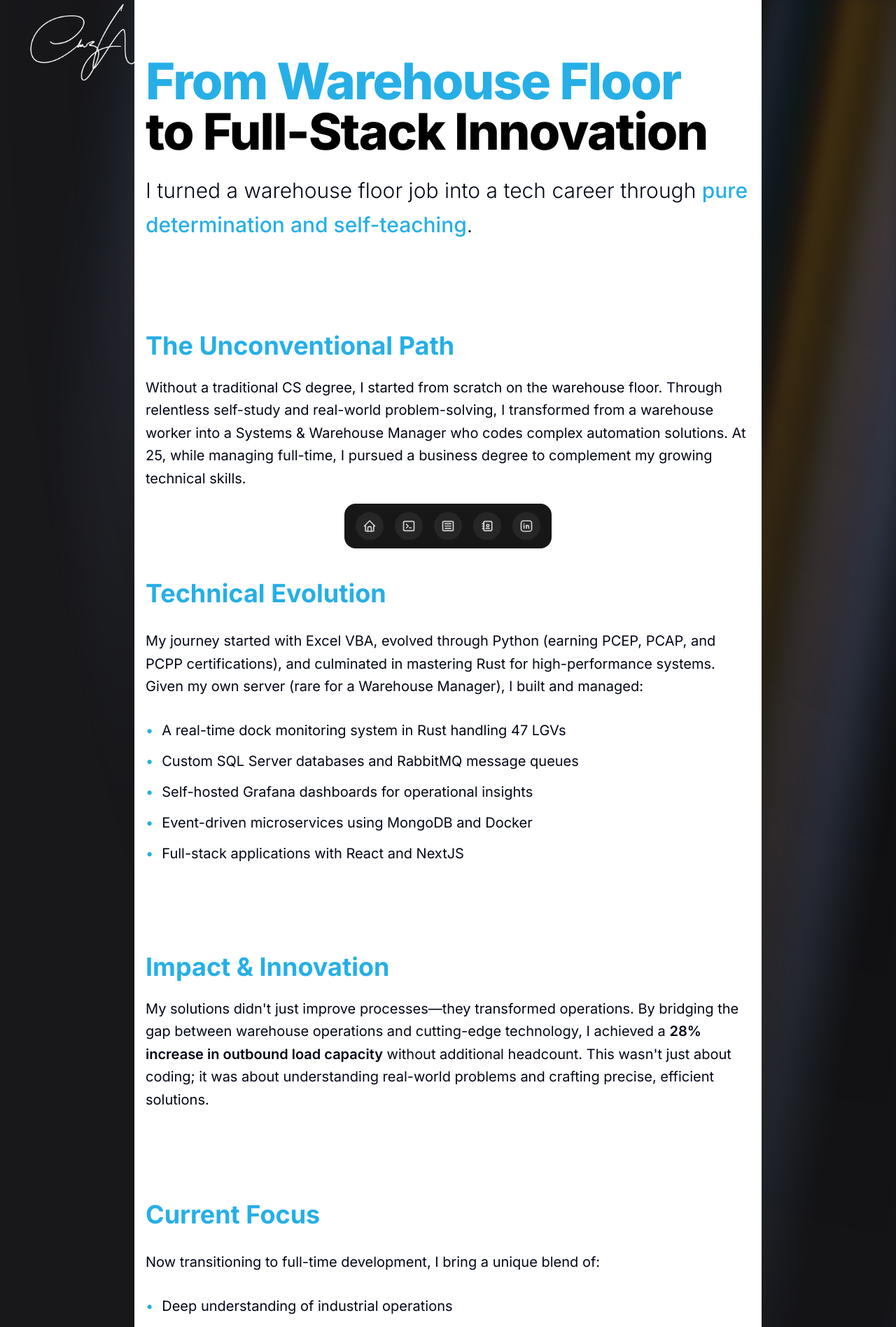
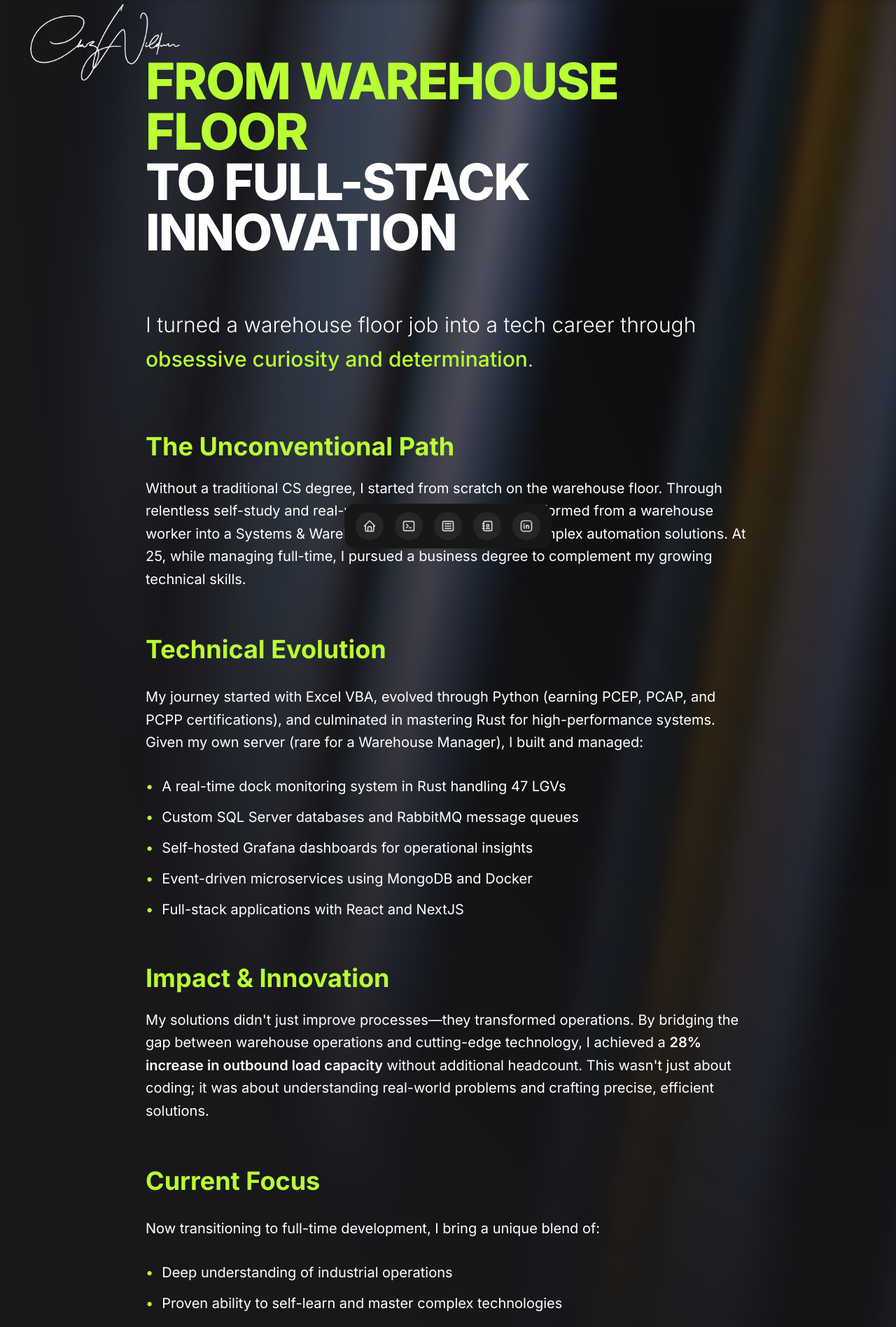
Before and after one commit to chazwilder/personal-blog, a Next.js app: page /about in a window 1280 px wide. Shown: the top 1897 px of the page at 70% size. Built offline with nearby package versions, Linux system fonts and the light colour scheme.

Commit message:
About Page Formatted

```diff
--- a/app/(blog)/layout.tsx
+++ b/app/(blog)/layout.tsx
@@ -1,4 +1,5 @@
 import NavBar from "@/components/NavBar";
+import { AuroraBackground } from "@/components/ui/aurora-background";
 
 export default function BlogLayout({
   children,
@@ -7,8 +8,10 @@ export default function BlogLayout({
 }) {
   return (
     <div className="flex min-h-screen flex-col w-full">
-      <NavBar />
-      <main className="flex-1">{children}</main>
+      <AuroraBackground>
+        <NavBar />
+        <main className="flex-1">{children}</main>
+      </AuroraBackground>
     </div>
   );
 }
--- a/app/(marketing)/about/page.tsx
+++ b/app/(marketing)/about/page.tsx
@@ -1,30 +1,33 @@
 const About = () => {
   return (
-    <section className="relative min-h-screen bg-white max-w-4xl mx-auto">
+    <section className="relative min-h-screen max-w-4xl mx-auto dark:text-white">
       {/* Hero Section */}
-      <div className="container mx-auto px-4 pt-20 pb-32">
+      <div className="container mx-auto px-4 pt-20 gap-8">
         <div className="max-w-4xl mx-auto space-y-6">
-          <h1 className="font-extrabold text-6xl md:text-7xl tracking-tight">
-            <span className="text-[#26AFE6]">From Warehouse Floor</span>
+          <h1 className="font-extrabold text-6xl md:text-7xl tracking-tight uppercase">
+            <span className="text-main">From Warehouse Floor</span>
             <br />
-            <span className="text-black">to Full-Stack Innovation</span>
+            <span className="text-black dark:text-white">
+              to Full-Stack Innovation
+            </span>
           </h1>
-
-          <p className="text-3xl font-light mt-12 leading-relaxed">
-            I turned a warehouse floor job into a tech career through{" "}
-            <span className="text-[#26AFE6] font-medium">
-              pure determination and self-teaching
-            </span>
-            .
-          </p>
+          <div className="w-full flex flex-row">
+            <p className="text-3xl font-light mt-12 leading-relaxed">
+              I turned a warehouse floor job into a tech career through{" "}
+              <span className="text-main font-medium">
+                obsessive curiosity and determination
+              </span>
+              .
+            </p>
+          </div>
         </div>
       </div>
 
       {/* Content Sections */}
-      <div className="container mx-auto px-4 space-y-32 max-w-4xl">
+      <div className="container mx-auto px-4 pt-20 max-w-4xl space-y-16">
         {/* The Unconventional Path */}
         <div className="space-y-6">
-          <h2 className="text-[#26AFE6] text-4xl font-bold">
+          <h2 className="text-main text-4xl font-bold">
             The Unconventional Path
           </h2>
           <p className="text-xl leading-relaxed">
@@ -39,9 +42,7 @@ const About = () => {
 
         {/* Technical Evolution */}
         <div className="space-y-8">
-          <h2 className="text-[#26AFE6] text-4xl font-bold">
-            Technical Evolution
-          </h2>
+          <h2 className="text-main text-4xl font-bold">Technical Evolution</h2>
           <p className="text-xl leading-relaxed">
             My journey started with Excel VBA, evolved through Python (earning
             PCEP, PCAP, and PCPP certifications), and culminated in mastering
@@ -57,7 +58,7 @@ const About = () => {
               "Full-stack applications with React and NextJS",
             ].map((item, index) => (
               <li key={index} className="flex items-center space-x-3">
-                <span className="text-[#26AFE6]">•</span>
+                <span className="text-main">•</span>
                 <span>{item}</span>
               </li>
             ))}
@@ -66,9 +67,7 @@ const About = () => {
 
         {/* Impact & Innovation */}
         <div className="space-y-6">
-          <h2 className="text-[#26AFE6] text-4xl font-bold">
-            Impact & Innovation
-          </h2>
+          <h2 className="text-main text-4xl font-bold">Impact & Innovation</h2>
           <p className="text-xl leading-relaxed">
             My solutions didn't just improve processes—they transformed
             operations. By bridging the gap between warehouse operations and
@@ -83,8 +82,8 @@ const About = () => {
         </div>
 
         {/* Current Focus */}
-        <div className="space-y-8 pb-32">
-          <h2 className="text-[#26AFE6] text-4xl font-bold">Current Focus</h2>
+        <div className="space-y-8 pb-8">
+          <h2 className="text-main text-4xl font-bold">Current Focus</h2>
           <p className="text-xl leading-relaxed">
             Now transitioning to full-time development, I bring a unique blend
             of:
@@ -97,7 +96,7 @@ const About = () => {
               "Track record of delivering measurable business impact",
             ].map((item, index) => (
               <li key={index} className="flex items-center space-x-3">
-                <span className="text-[#26AFE6]">•</span>
+                <span className="text-main">•</span>
                 <span>{item}</span>
               </li>
             ))}
@@ -105,7 +104,7 @@ const About = () => {
         </div>
 
         {/* Quote */}
-        <blockquote className="text-2xl text-center italic text-[#26AFE6] font-light max-w-3xl mx-auto pb-32">
+        <blockquote className="text-2xl text-center italic text-main font-light max-w-3xl mx-auto pb-32">
           "From warehouse automation to system architecture, I've proven that
           determination and continuous learning can transform careers and
           businesses alike."
--- a/app/(marketing)/contact/page.tsx
+++ b/app/(marketing)/contact/page.tsx
@@ -174,7 +174,7 @@ const ContactPage = () => {
             <button
               type="submit"
               disabled={isLoading}
-              className="text-white bg-gray-800 hover:bg-blue-600 disabled:bg-blue-300 disabled:cursor-not-allowed rounded-md text-sm px-4 py-3 w-full !mt-6"
+              className="text-white hover:text-gray-800 bg-gray-800 hover:bg-main disabled:bg-blue-300 disabled:cursor-not-allowed rounded-md text-sm px-4 py-3 w-full !mt-6"
             >
               {isLoading ? "Sending..." : "Send"}
             </button>
--- a/app/(marketing)/page.tsx
+++ b/app/(marketing)/page.tsx
@@ -3,12 +3,12 @@ export default function Home() {
     <div className="w-full h-full flex flex-col flex-grow flex-1 items-center justify-center gap-4 z-50">
       <div className="flex flex-col items-center justify-center gap-4 max-w-4xl">
         <div className="text-4xl text-white font-bold uppercase tracking-tighter text-center">
-          Hello, I'm Chaz,
+          Hello, I'm Chaz...
         </div>
         <div className="text-9xl text-white font-bold uppercase tracking-tighter text-center">
-          Full Stack{" "}
+          A Full Stack{" "}
         </div>
-        <span className="text-9xl text-blue-600 font-bold uppercase tracking-tighter text-center">
+        <span className="text-9xl text-main font-bold uppercase tracking-tighter text-center">
           Problem Solver
         </span>
         {/*<BentoGridThirdDemo />*/}
--- a/app/admin/layout.tsx
+++ b/app/admin/layout.tsx
@@ -1,6 +1,7 @@
 import type { Metadata } from "next";
 import "../globals.css";
 import { ClerkProvider } from "@clerk/nextjs";
+import NavBar from "@/components/NavBar";
 
 export const metadata: Metadata = {
   title: "The Curious Coder",
@@ -14,7 +15,10 @@ export default function RootLayout({
 }>) {
   return (
     <ClerkProvider>
-      <div className={`antialiased w-full min-h-[80vh] h-full flex flex-col`}>
+      <div
+        className={`antialiased w-full min-h-screen h-full flex flex-1 flex-col z-50 text-black`}
+      >
+        <NavBar />
         {children}
       </div>
     </ClerkProvider>
--- a/components/NavBar.tsx
+++ b/components/NavBar.tsx
@@ -5,7 +5,7 @@ import { NAV_LINK } from "../constants";
 
 const NavBar = () => {
   return (
-    <div className="w-full h-32 border-b border-gray-300 items-center flex flex-row">
+    <div className="w-full h-32 border-b border-gray-300 items-center flex flex-row bg-white z-50">
       <div className="w-2/3 mx-auto items-center flex flex-row">
         <div className="flex flex-row p-4">
           <Image src="/logo.png" width="250" height="100" alt="logo" />
--- a/tailwind.config.ts
+++ b/tailwind.config.ts
@@ -18,6 +18,10 @@ const config: Config = {
         xs: "475px",
       },
       colors: {
+        main: {
+          "100": "#b8ff34",
+          DEFAULT: "#b8ff34",
+        },
         primary: {
           "100": "#FFE8F0",
           DEFAULT: "hsl(var(--primary))",
```
